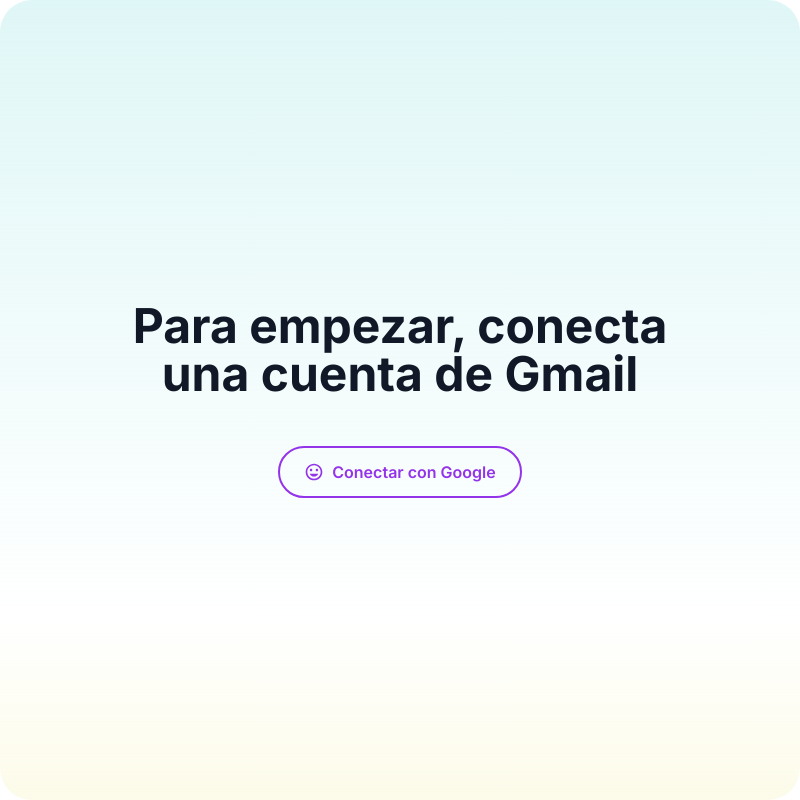
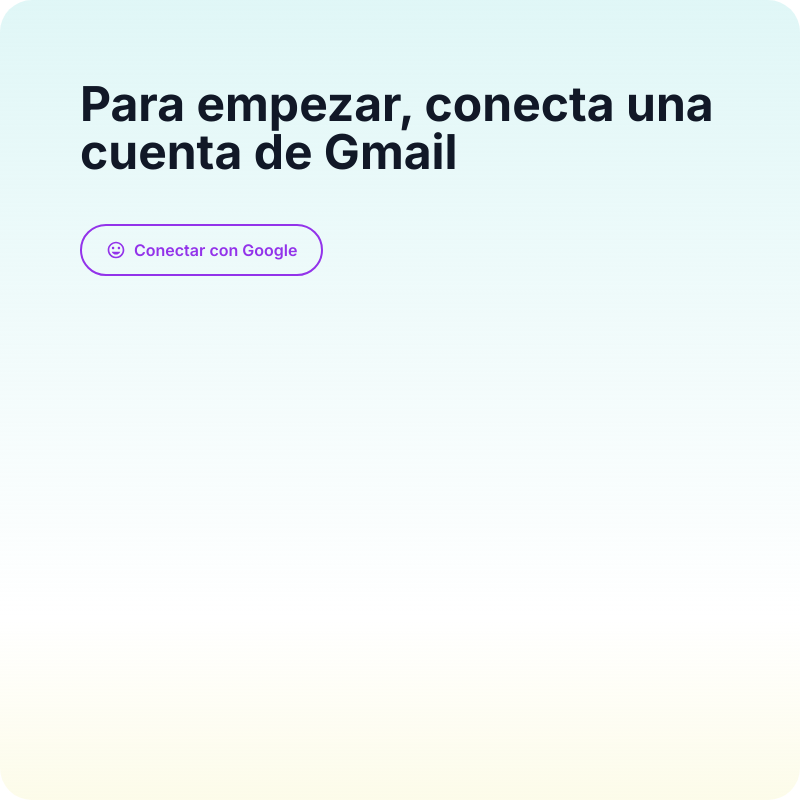
Before and after one commit to juanjorogado/mail_app, an Electron app: page src/renderer/index.html in a window 800 px wide. Drawn offline with nearby package versions, Linux system fonts and the light colour scheme; no server answers.

Commit message:
Refactor: Align welcome page elements to the left with padding

```diff
--- a/src/renderer/index.html
+++ b/src/renderer/index.html
@@ -43,8 +43,8 @@
         </style>
     </head>
     <body>
-        <div id="onboarding-screen" class="fixed inset-0 flex items-center justify-center rounded-[32px] overflow-hidden">
-            <div class="flex flex-col items-center justify-center gap-12 text-center max-w-2xl px-8">
+        <div id="onboarding-screen" class="fixed inset-0 flex items-start justify-start rounded-[32px] overflow-hidden p-20">
+            <div class="flex flex-col items-start justify-start gap-12 max-w-2xl">
                 <div class="flex flex-col gap-6">
                     <h1 class="text-5xl font-bold text-gray-900">
                         Para empezar, conecta una cuenta de Gmail
```
